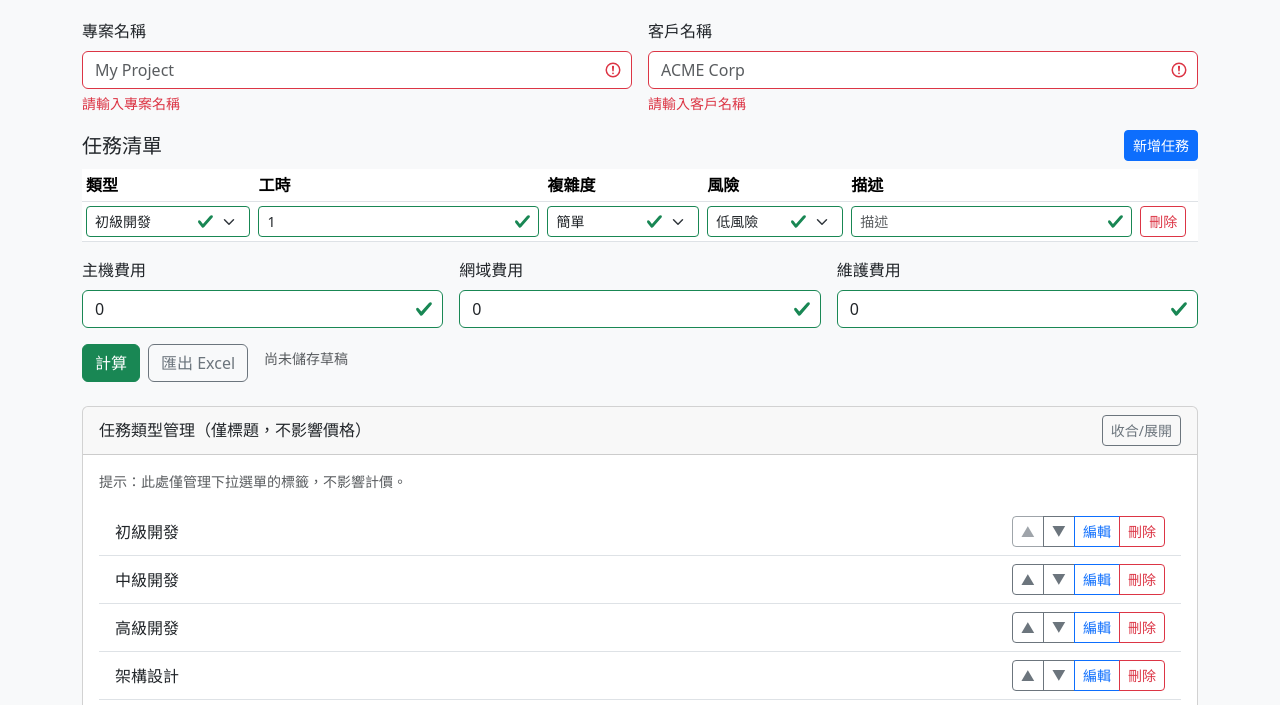
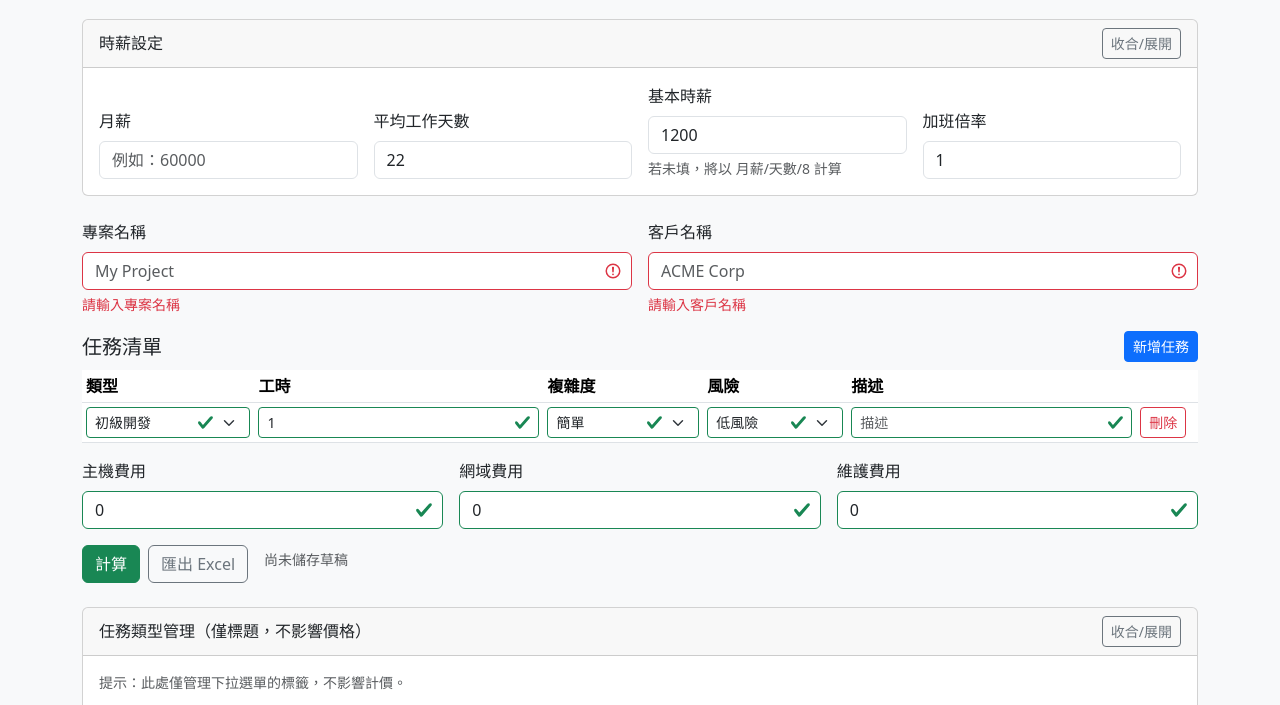
Before and after one commit to tom54699/PricePilot, a website with bundled scripts: page web/index.html in a window 1280 px wide. Shown: the part 77-782 px from the top of the page. Built offline with nearby package versions, Linux system fonts and the light colour scheme.

Commit message:
feat(salary): add Salary section with monthly->hourly helper, base hourly and OT multiplier; persist and auto-apply to pricing

```diff
--- a/web/index.html
+++ b/web/index.html
@@ -14,6 +14,36 @@
   <body class="bg-light">
     <main class="container py-4">
       <h1 class="mb-4">報價計算器</h1>
+
+      <section class="card mb-4" id="salaryCard">
+        <div class="card-header d-flex justify-content-between align-items-center">
+          <span class="card-title h6 mb-0">時薪設定</span>
+          <button class="btn btn-sm btn-outline-secondary" type="button" data-bs-toggle="collapse" data-bs-target="#salaryBody" aria-expanded="true" aria-controls="salaryBody">收合/展開</button>
+        </div>
+        <div id="salaryBody" class="collapse show">
+          <div class="card-body">
+            <div class="row g-3 align-items-end">
+              <div class="col-md-3">
+                <label class="form-label">月薪</label>
+                <input id="monthlySalary" type="number" min="0" class="form-control" placeholder="例如：60000" />
+              </div>
+              <div class="col-md-3">
+                <label class="form-label">平均工作天數</label>
+                <input id="avgWorkDays" type="number" min="1" class="form-control" value="22" />
+              </div>
+              <div class="col-md-3">
+                <label class="form-label">基本時薪</label>
+                <input id="baseHourly" type="number" min="0" class="form-control" placeholder="自動或手動填寫" />
+                <div class="form-text">若未填，將以 月薪/天數/8 計算</div>
+              </div>
+              <div class="col-md-3">
+                <label class="form-label">加班倍率</label>
+                <input id="otMultiplier" type="number" min="1" step="0.01" class="form-control" value="1" />
+              </div>
+            </div>
+          </div>
+        </div>
+      </section>
 
       <form id="quote-form" class="mb-4 needs-validation" novalidate>
         <div class="row g-3 mb-3">
--- a/web/js/calculator.js
+++ b/web/js/calculator.js
@@ -29,6 +29,7 @@ export class PriceCalculator {
 
     this.taxRate = 0.05;
     this.baseHourlyRate = 1200; // 僅用此基礎時薪計算，不依賴類型
+    this.otMultiplier = 1.0; // 全域加班倍率
   }
 
   validateTaskInput(task) {
@@ -43,7 +44,7 @@ export class PriceCalculator {
 
   calculateItemPrice(taskType, hours, complexity = '中等', risk = '中風險', description = '') {
     // 類型僅作為標題，不影響價格
-    const base = Number(this.baseHourlyRate);
+    const base = Number(this.baseHourlyRate) * Number(this.otMultiplier || 1);
     const h = Math.max(0, Number(hours || 0));
     const c = this.complexityMultiplier[complexity] ?? this.complexityMultiplier['中等'];
     const r = this.riskMultiplier[risk] ?? this.riskMultiplier['中風險'];
--- a/web/js/main.js
+++ b/web/js/main.js
@@ -455,6 +455,60 @@ function setInvalid(el, invalid) {
   el.classList.toggle('is-invalid', !!invalid);
 }
 
+// 時薪設定（基本時薪 / 加班倍率）與月薪推導
+const SALARY_KEY = 'pricepilot_salary_v1';
+function loadSalary() {
+  try {
+    const raw = localStorage.getItem(SALARY_KEY);
+    if (raw) return JSON.parse(raw);
+  } catch {}
+  return { baseHourly: calc.baseHourlyRate, otMultiplier: calc.otMultiplier, monthly: '', days: 22 };
+}
+function saveSalary(obj) {
+  localStorage.setItem(SALARY_KEY, JSON.stringify(obj));
+}
+const salary = loadSalary();
+const monthlyInput = document.getElementById('monthlySalary');
+const daysInput = document.getElementById('avgWorkDays');
+const baseHourlyInput = document.getElementById('baseHourly');
+const otMulInput = document.getElementById('otMultiplier');
+
+function applySalaryToCalc() {
+  const base = Number(baseHourlyInput.value || salary.baseHourly || 0);
+  const otm = Number(otMulInput.value || salary.otMultiplier || 1);
+  calc.baseHourlyRate = base;
+  calc.otMultiplier = otm;
+  saveSalary({
+    baseHourly: base,
+    otMultiplier: otm,
+    monthly: Number(monthlyInput.value || 0),
+    days: Number(daysInput.value || 22),
+  });
+  recalc();
+}
+
+function deriveBaseHourly() {
+  const monthly = Number(monthlyInput.value || 0);
+  const days = Math.max(1, Number(daysInput.value || 22));
+  if (monthly > 0) {
+    const hourly = Math.round((monthly / days / 8) * 100) / 100;
+    baseHourlyInput.value = String(hourly);
+  }
+  applySalaryToCalc();
+}
+
+// initialize salary UI
+if (monthlyInput) monthlyInput.value = salary.monthly || '';
+if (daysInput) daysInput.value = salary.days || 22;
+if (baseHourlyInput) baseHourlyInput.value = salary.baseHourly ?? calc.baseHourlyRate;
+if (otMulInput) otMulInput.value = salary.otMultiplier ?? calc.otMultiplier;
+applySalaryToCalc();
+
+monthlyInput?.addEventListener('input', deriveBaseHourly);
+daysInput?.addEventListener('input', deriveBaseHourly);
+baseHourlyInput?.addEventListener('input', applySalaryToCalc);
+otMulInput?.addEventListener('input', applySalaryToCalc);
+
 function validateForm() {
   let valid = true;
 
```
